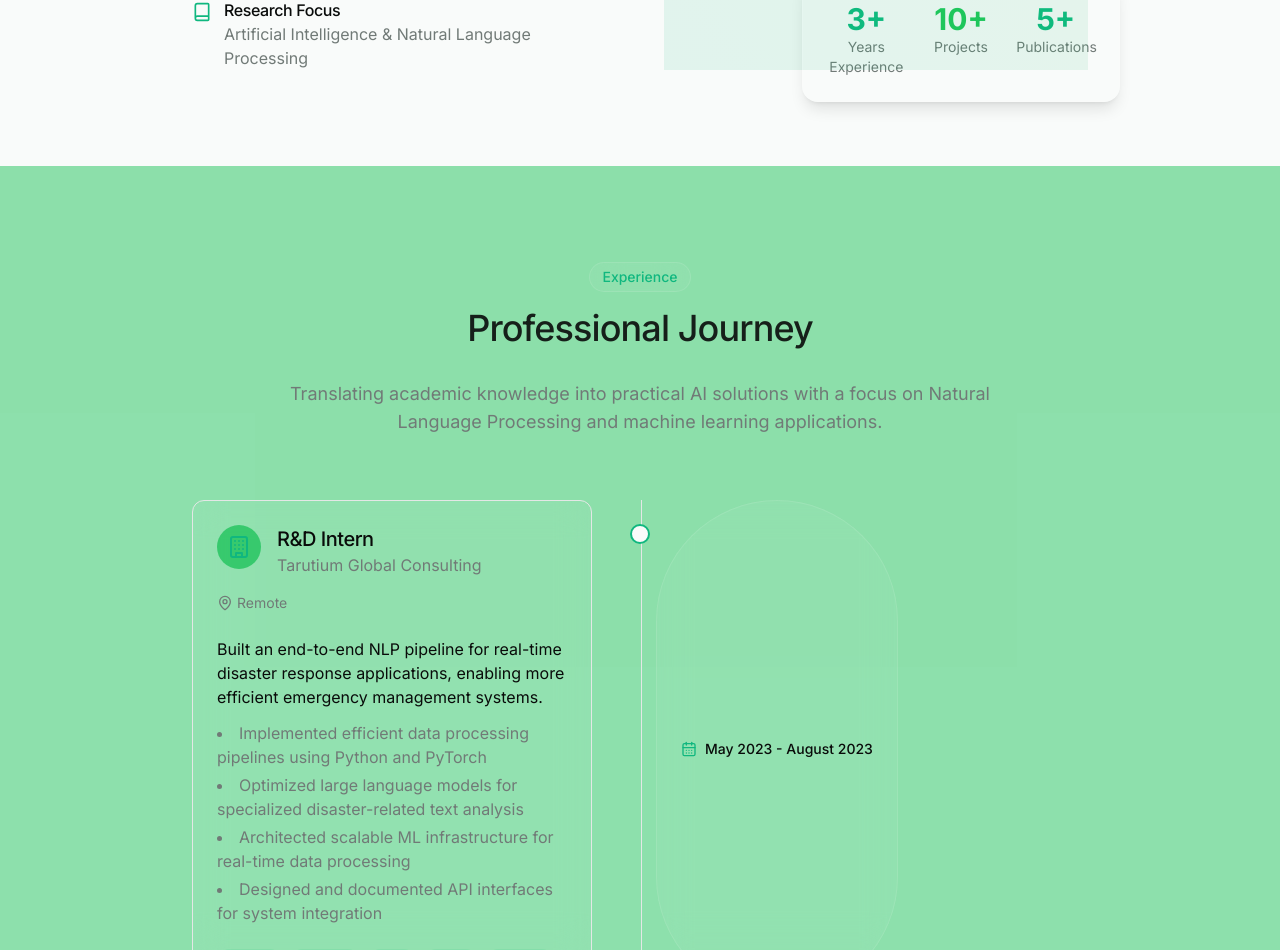
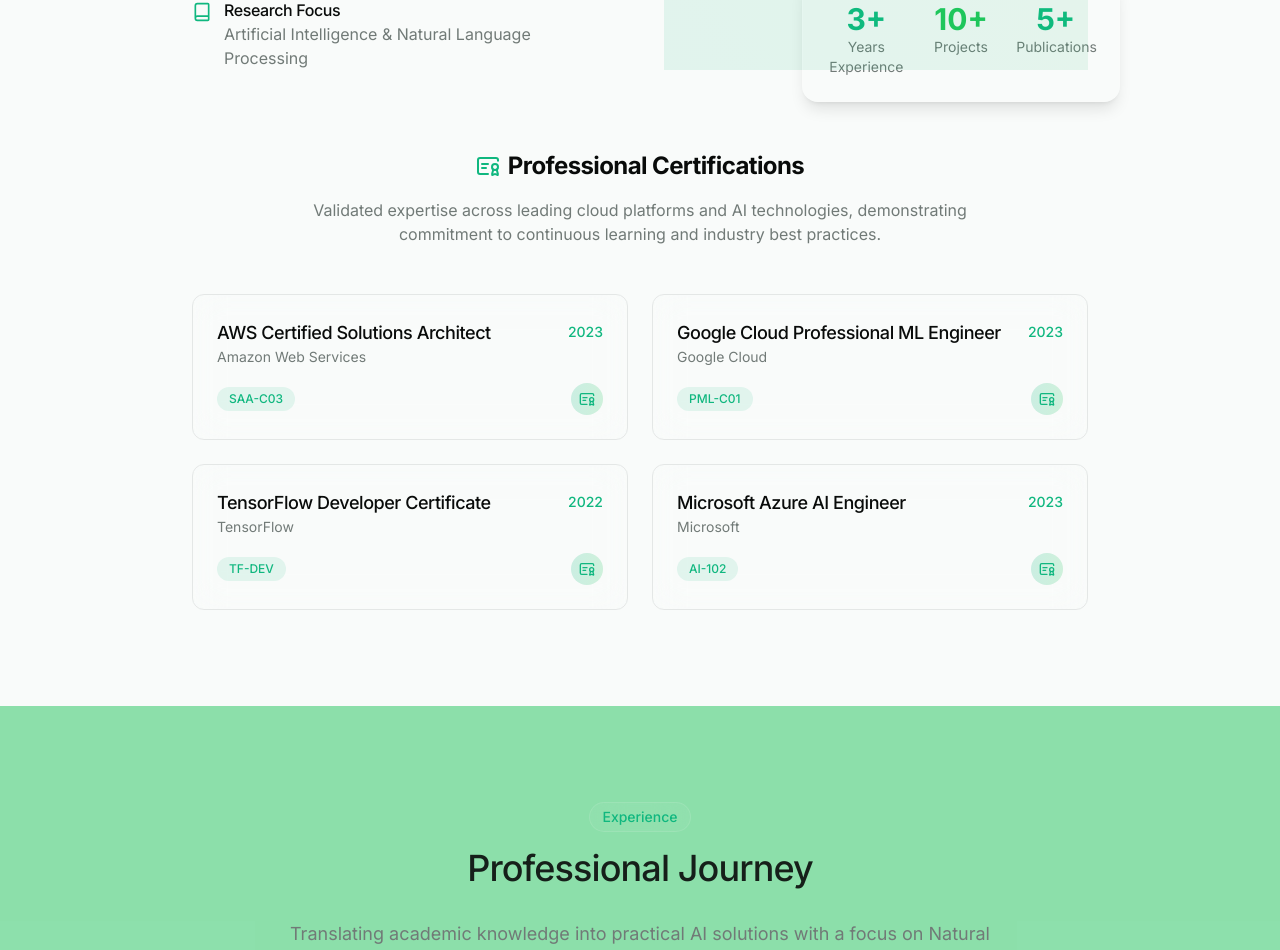
Before and after one commit to coderkage/deep-portfolio-showcase, a React (Vite) app: page / in a window 1280 px wide. Shown: the part 1620-2570 px from the top of the page. Built offline with nearby package versions, Linux system fonts and the light colour scheme.

Commit message:
Add certifications section
Merge certifications with the About Me section for a more streamlined presentation.

```diff
--- a/src/components/About.tsx
+++ b/src/components/About.tsx
@@ -1,7 +1,34 @@
 
-import { GraduationCap, Award, Book } from "lucide-react";
+import { GraduationCap, Award, Book, Certificate } from "lucide-react";
 
 export default function About() {
+  const certifications = [
+    {
+      name: "AWS Certified Solutions Architect",
+      issuer: "Amazon Web Services",
+      year: "2023",
+      credential: "SAA-C03"
+    },
+    {
+      name: "Google Cloud Professional ML Engineer",
+      issuer: "Google Cloud",
+      year: "2023",
+      credential: "PML-C01"
+    },
+    {
+      name: "TensorFlow Developer Certificate",
+      issuer: "TensorFlow",
+      year: "2022",
+      credential: "TF-DEV"
+    },
+    {
+      name: "Microsoft Azure AI Engineer",
+      issuer: "Microsoft",
+      year: "2023",
+      credential: "AI-102"
+    }
+  ];
+
   return (
     <section id="about" className="section-container">
       <div className="max-w-4xl mx-auto">
@@ -83,6 +110,54 @@ export default function About() {
             </div>
           </div>
         </div>
+
+        {/* Certifications Section */}
+        <div className="mt-20">
+          <div className="text-center mb-12">
+            <div className="flex items-center justify-center mb-4">
+              <Certificate className="w-6 h-6 text-primary mr-2" />
+              <h3 className="text-2xl font-bold">Professional Certifications</h3>
+            </div>
+            <p className="text-muted-foreground max-w-2xl mx-auto">
+              Validated expertise across leading cloud platforms and AI technologies, demonstrating commitment to continuous learning and industry best practices.
+            </p>
+          </div>
+
+          <div className="grid grid-cols-1 md:grid-cols-2 gap-6">
+            {certifications.map((cert, index) => (
+              <div
+                key={cert.name}
+                className="glass rounded-xl p-6 border border-border hover:border-primary/30 transition-all duration-300 group animate-fade-in"
+                style={{ animationDelay: `${index * 100}ms` }}
+              >
+                <div className="flex items-start justify-between mb-4">
+                  <div className="flex-1">
+                    <h4 className="font-medium text-lg group-hover:text-primary transition-colors">
+                      {cert.name}
+                    </h4>
+                    <p className="text-muted-foreground text-sm">
+                      {cert.issuer}
+                    </p>
+                  </div>
+                  <div className="text-right">
+                    <span className="text-sm font-medium text-primary">
+                      {cert.year}
+                    </span>
+                  </div>
+                </div>
+
+                <div className="flex items-center justify-between">
+                  <span className="px-3 py-1 bg-primary/10 rounded-full text-xs font-medium text-primary">
+                    {cert.credential}
+                  </span>
+                  <div className="w-8 h-8 rounded-full bg-gradient-to-r from-primary/20 to-accent/20 flex items-center justify-center">
+                    <Certificate className="w-4 h-4 text-primary" />
+                  </div>
+                </div>
+              </div>
+            ))}
+          </div>
+        </div>
       </div>
     </section>
   );
```
